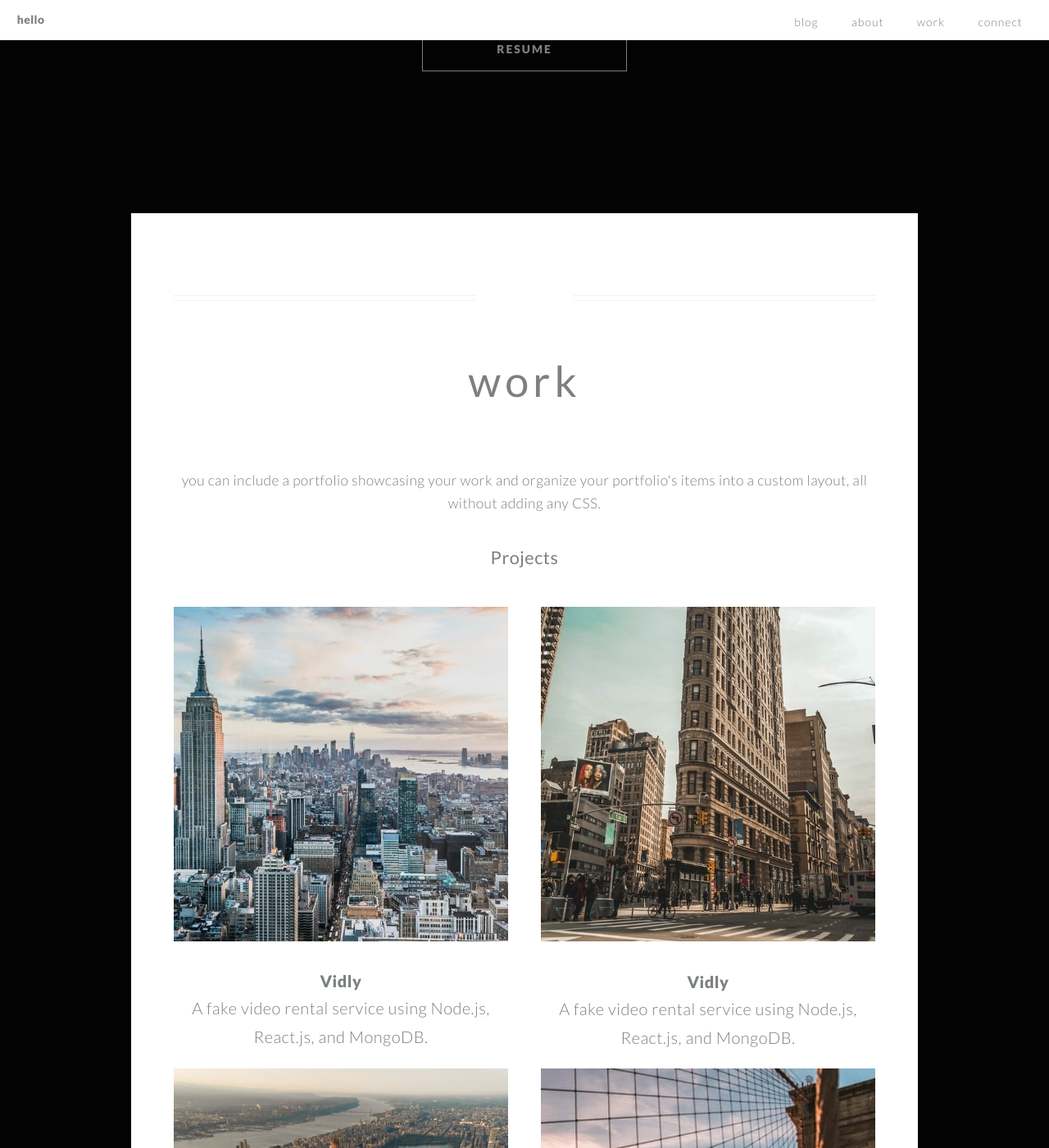
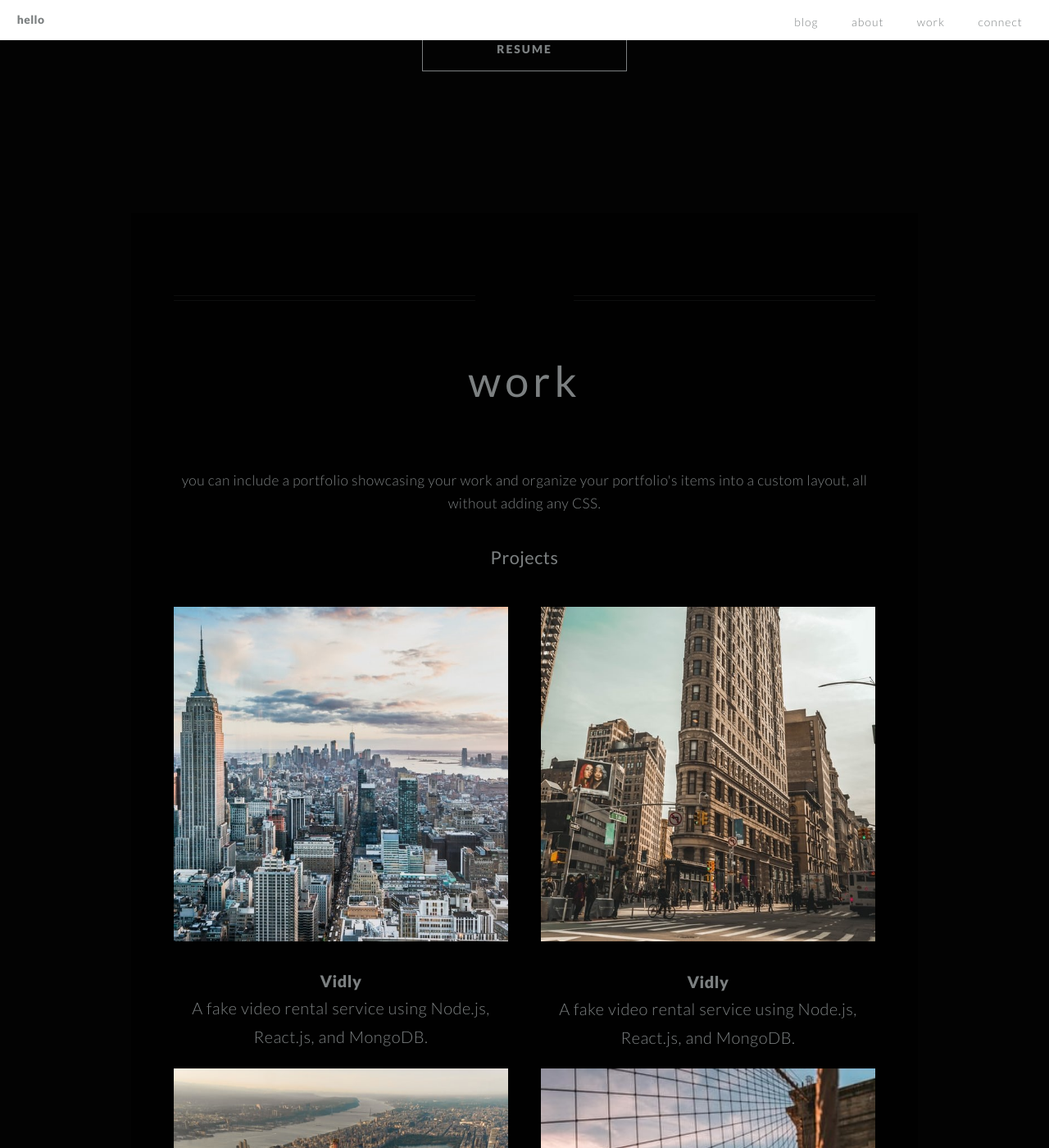
Before and after one commit to bLopata/bLopata.github.io, a Jekyll site: the page built from index.md, in a window 1280 px wide and 1400 px high, scrolled down 971 px. Shown: the whole window at 82% size. Built offline with Jekyll 4.4.1, drawn with Linux system fonts in a browser that asks for light colours.

Commit message:
black work background.

```diff
--- a/css/style.css
+++ b/css/style.css
@@ -490,7 +490,7 @@ custom styles adapted from Twenty by HTML5 Up
 		}
 
 		.wrapper.style3 {
-			background: white;
+			background: rgb(1, 1, 1);
 			color: inherit;
 		}
 
```
